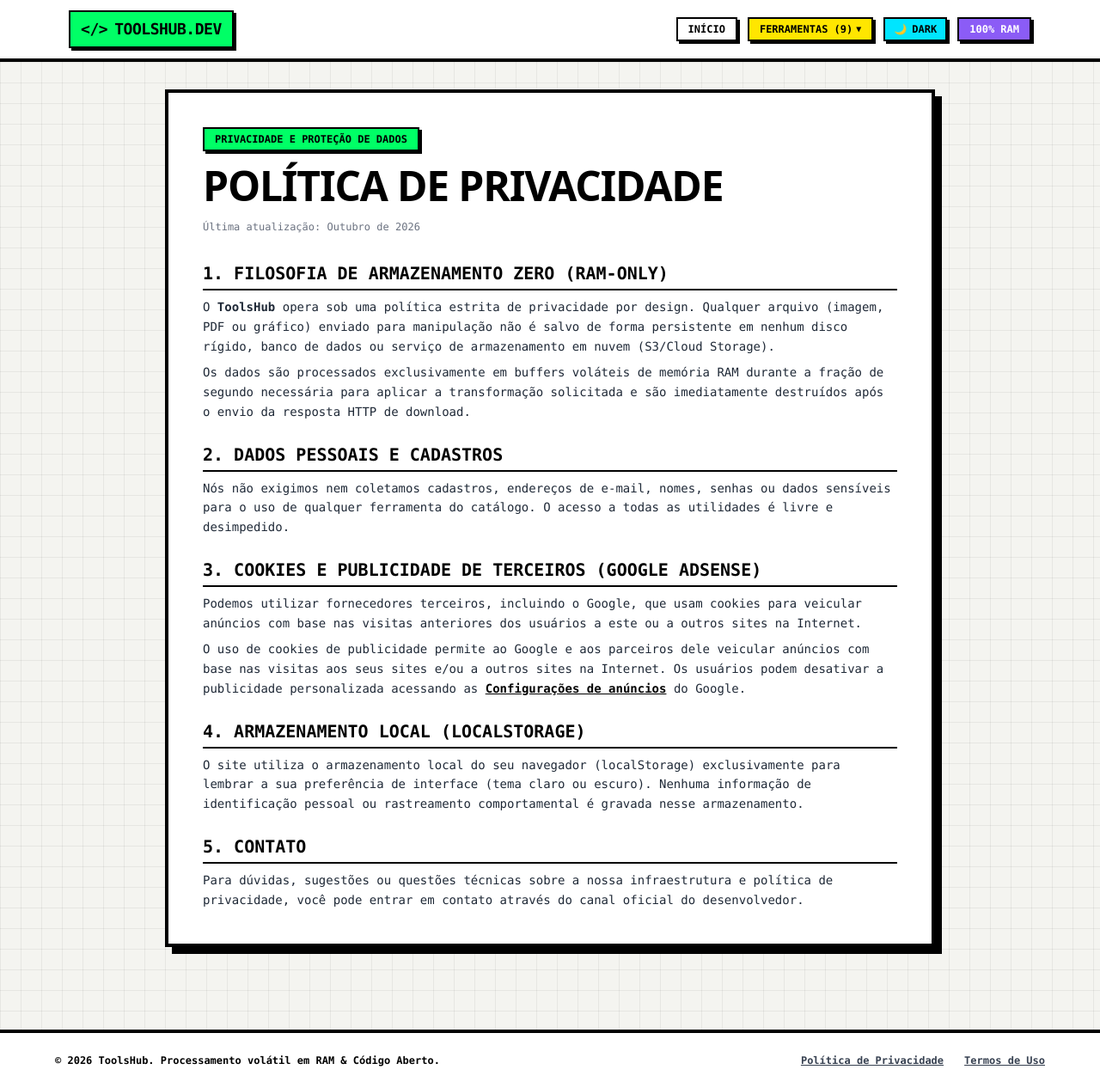
After one commit to leobrda/tools, a Django app: page /privacidade/ in a window 1280 px wide. The commit adds this page. Shown: the whole page at 86% size. Run offline with Django 5.2, Linux system fonts and the light colour scheme; some libraries are stand-ins or nearby versions.

Commit message:
feat: add privacy policy and terms of use templates with sitemap integration for AdSense compliance

```diff
--- a/templates/base.html
+++ b/templates/base.html
@@ -169,14 +169,18 @@
   </main>
 
   <!-- Rodapé Neo-brutalista -->
-  <footer class="border-t-4 border-black dark:border-white bg-white dark:bg-darkCard py-6 mt-12 transition-colors">
-    <div class="max-w-6xl mx-auto px-4 flex flex-col sm:flex-row items-center justify-between gap-4">
-      <div class="font-mono text-xs text-gray-700 dark:text-zinc-300">
-        <strong>ToolsHub</strong> &copy; 2026 - Zero ficheiros em disco. Processamento em memória RAM.
+  <footer class="mt-16 border-t-4 border-black dark:border-white bg-white dark:bg-darkCard p-6 transition-colors">
+    <div class="max-w-6xl mx-auto flex flex-col md:flex-row items-center justify-between gap-4 font-mono text-xs">
+      <div class="text-black dark:text-white font-bold">
+        © 2026 ToolsHub. Processamento volátil em RAM &amp; Código Aberto.
       </div>
-      <div class="flex items-center gap-2">
-        <span class="inline-block w-3 h-3 bg-neoGreen border border-black dark:border-white rounded-full animate-pulse"></span>
-        <span class="font-mono text-xs font-bold uppercase text-black dark:text-white">Modo Online Ativo</span>
+      <div class="flex items-center gap-6">
+        <a href="{% url 'privacidade_view' %}" class="text-gray-700 dark:text-zinc-300 hover:text-black dark:hover:text-white underline font-bold">
+          Política de Privacidade
+        </a>
+        <a href="{% url 'termos_view' %}" class="text-gray-700 dark:text-zinc-300 hover:text-black dark:hover:text-white underline font-bold">
+          Termos de Uso
+        </a>
       </div>
     </div>
   </footer>
--- /dev/null
+++ b/templates/tools/privacidade.html
@@ -0,0 +1,73 @@
+{% extends 'base.html' %}
+
+{% block title %}Política de Privacidade - ToolsHub{% endblock %}
+
+{% block content %}
+<div class="max-w-4xl mx-auto space-y-8">
+  <div class="bg-white dark:bg-darkCard border-4 border-black dark:border-white p-6 md:p-10 shadow-neo-lg dark:shadow-neo-dark-lg transition-colors">
+    <div class="inline-block px-3 py-1 bg-neoGreen text-black border-2 border-black dark:border-white shadow-neo-sm dark:shadow-neo-dark-sm font-mono text-xs font-bold uppercase mb-4">
+      Privacidade e Proteção de Dados
+    </div>
+
+    <h1 class="text-3xl md:text-5xl font-black uppercase tracking-tight mb-4 text-black dark:text-white">
+      Política de Privacidade
+    </h1>
+    <p class="font-mono text-xs text-gray-500 dark:text-zinc-400 mb-8">
+      Última atualização: Outubro de 2026
+    </p>
+
+    <div class="space-y-6 font-mono text-sm text-gray-800 dark:text-zinc-300 leading-relaxed">
+      <section class="space-y-2">
+        <h2 class="text-xl font-black uppercase text-black dark:text-white border-b-2 border-black dark:border-white pb-1">
+          1. Filosofia de Armazenamento Zero (RAM-Only)
+        </h2>
+        <p>
+          O <strong>ToolsHub</strong> opera sob uma política estrita de privacidade por design. Qualquer arquivo (imagem, PDF ou gráfico) enviado para manipulação não é salvo de forma persistente em nenhum disco rígido, banco de dados ou serviço de armazenamento em nuvem (S3/Cloud Storage).
+        </p>
+        <p>
+          Os dados são processados exclusivamente em buffers voláteis de memória RAM durante a fração de segundo necessária para aplicar a transformação solicitada e são imediatamente destruídos após o envio da resposta HTTP de download.
+        </p>
+      </section>
+
+      <section class="space-y-2">
+        <h2 class="text-xl font-black uppercase text-black dark:text-white border-b-2 border-black dark:border-white pb-1">
+          2. Dados Pessoais e Cadastros
+        </h2>
+        <p>
+          Nós não exigimos nem coletamos cadastros, endereços de e-mail, nomes, senhas ou dados sensíveis para o uso de qualquer ferramenta do catálogo. O acesso a todas as utilidades é livre e desimpedido.
+        </p>
+      </section>
+
+      <section class="space-y-2">
+        <h2 class="text-xl font-black uppercase text-black dark:text-white border-b-2 border-black dark:border-white pb-1">
+          3. Cookies e Publicidade de Terceiros (Google AdSense)
+        </h2>
+        <p>
+          Podemos utilizar fornecedores terceiros, incluindo o Google, que usam cookies para veicular anúncios com base nas visitas anteriores dos usuários a este ou a outros sites na Internet.
+        </p>
+        <p>
+          O uso de cookies de publicidade permite ao Google e aos parceiros dele veicular anúncios com base nas visitas aos seus sites e/ou a outros sites na Internet. Os usuários podem desativar a publicidade personalizada acessando as <a href="https://www.google.com/settings/ads" target="_blank" class="underline font-bold text-black dark:text-neoYellow">Configurações de anúncios</a> do Google.
+        </p>
+      </section>
+
+      <section class="space-y-2">
+        <h2 class="text-xl font-black uppercase text-black dark:text-white border-b-2 border-black dark:border-white pb-1">
+          4. Armazenamento Local (localStorage)
+        </h2>
+        <p>
+          O site utiliza o armazenamento local do seu navegador (<code>localStorage</code>) exclusivamente para lembrar a sua preferência de interface (tema claro ou escuro). Nenhuma informação de identificação pessoal ou rastreamento comportamental é gravada nesse armazenamento.
+        </p>
+      </section>
+
+      <section class="space-y-2">
+        <h2 class="text-xl font-black uppercase text-black dark:text-white border-b-2 border-black dark:border-white pb-1">
+          5. Contato
+        </h2>
+        <p>
+          Para dúvidas, sugestões ou questões técnicas sobre a nossa infraestrutura e política de privacidade, você pode entrar em contato através do canal oficial do desenvolvedor.
+        </p>
+      </section>
+    </div>
+  </div>
+</div>
+{% endblock %}
--- a/tools/sitemaps.py
+++ b/tools/sitemaps.py
@@ -17,6 +17,8 @@ class StaticViewSitemap(Sitemap):
             'gerador_favicon_view',
             'cortar_imagem_view',
             'marca_dagua_view',
+            'privacidade_view',
+            'termos_view',
         ]
 
     def location(self, item):
--- a/tools/urls.py
+++ b/tools/urls.py
@@ -8,7 +8,9 @@ from .views import (home_view,
                     gerador_favicon_view,
                     cortar_imagem_view,
                     marca_dagua_view,
-                    pdf_para_imagem_view,)
+                    pdf_para_imagem_view,
+                    privacidade_view,
+                    termos_view,)
 
 urlpatterns = [
     path('', home_view, name='home_view'),
@@ -21,4 +23,6 @@ urlpatterns = [
     path('cortar/', cortar_imagem_view, name='cortar_imagem_view'),
     path('marca-dagua/', marca_dagua_view, name='marca_dagua_view'),
     path('pdf-para-imagem/', pdf_para_imagem_view, name='pdf_para_imagem_view'),
+    path('privacidade/', privacidade_view, name='privacidade_view'),
+    path('termos/', termos_view, name='termos_view'),
 ]
--- a/tools/views.py
+++ b/tools/views.py
@@ -702,3 +702,10 @@ def pdf_para_imagem_view(request):
 
         except Exception as e:
             return HttpResponseBadRequest(f"Falha ao processar PDF: {str(e)}")
+
+
+def privacidade_view(request):
+    return render(request, 'tools/privacidade.html')
+
+def termos_view(request):
+    return render(request, 'tools/termos.html')
```
Also changed, not shown: templates/tools/termos.html (added, +58 -0 lines).
